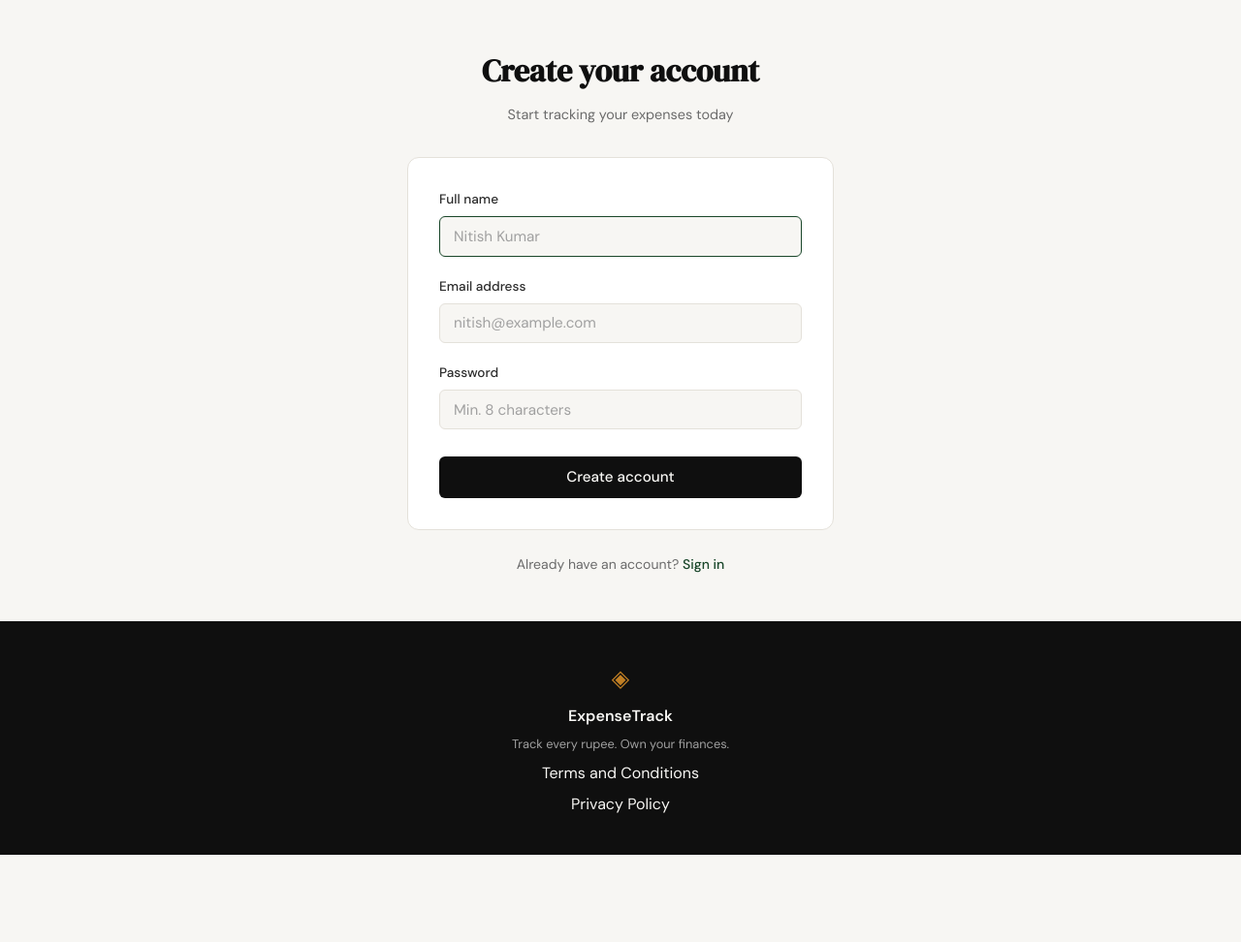
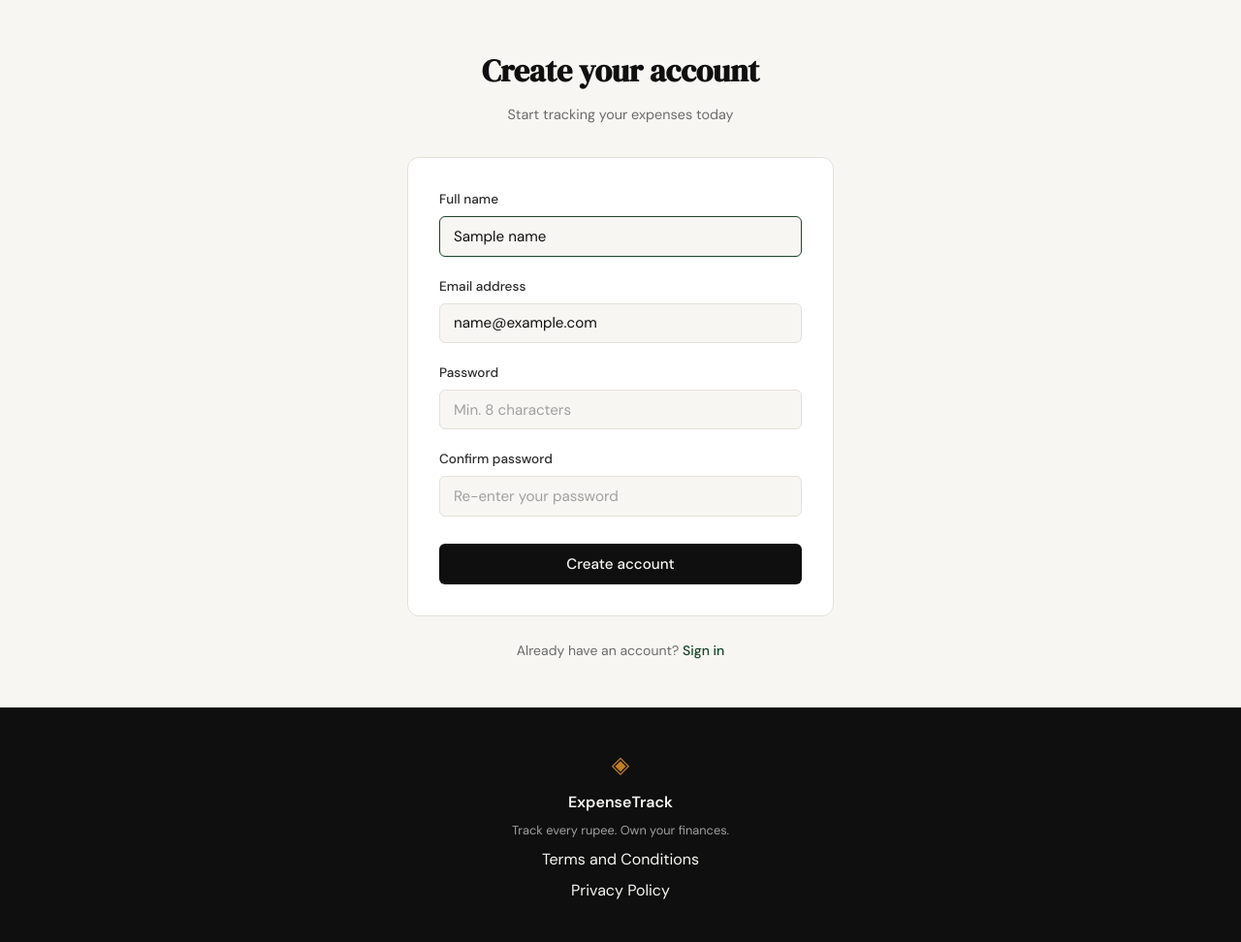
Before and after one commit to teppen-ai/ExpenseTrack, a FastAPI app: template templates/register.html in a window 1280 px wide. Shown: the part 61-1033 px from the top of the page at 97% size. Before the commit the page ends 943 px from the top, so only its background shows below. Run offline with FastAPI, Linux system fonts and the light colour scheme; the template is opened without the code that fills it: most values are stand-ins (such as "Sample title", 1, 10 or a date in 2020).

Commit message:
added registration feature

```diff
--- a/app.py
+++ b/app.py
@@ -1,11 +1,21 @@
+import sqlite3
 from contextlib import asynccontextmanager
+from urllib.parse import parse_qs
 
 from fastapi import FastAPI, Request
-from fastapi.responses import HTMLResponse, PlainTextResponse
+from fastapi.responses import HTMLResponse, PlainTextResponse, RedirectResponse
 from fastapi.staticfiles import StaticFiles
 from fastapi.templating import Jinja2Templates
 
-from database.db import get_db, init_db, seed_db  # noqa: F401
+from database.db import (  # noqa: F401
+    create_user,
+    get_db,
+    get_user_by_email,
+    init_db,
+    seed_db,
+)
+
+MIN_PASSWORD_LENGTH = 8
 
 
 @asynccontextmanager
@@ -33,6 +43,55 @@ def landing(request: Request):
 @app.get("/register", response_class=HTMLResponse)
 def register(request: Request):
     return templates.TemplateResponse(request, "register.html")
+
+
+def _validate_registration(name, email, password, confirm_password):
+    """Return an error message for invalid registration input, else None."""
+    if not name:
+        return "Please enter your name."
+    local, _, domain = email.partition("@")
+    if (
+        email.count("@") != 1
+        or not local
+        or not domain
+        or any(ch.isspace() for ch in email)
+    ):
+        return "Please enter a valid email address."
+    if len(password) < MIN_PASSWORD_LENGTH:
+        return f"Password must be at least {MIN_PASSWORD_LENGTH} characters."
+    if password != confirm_password:
+        return "Passwords do not match."
+    return None
+
+
+@app.post("/register", response_class=HTMLResponse)
+async def register_post(request: Request):
+    # python-multipart is not installed, so parse the urlencoded body by hand.
+    raw = (await request.body()).decode("utf-8", errors="replace")
+    data = parse_qs(raw, keep_blank_values=True)
+    name = data.get("name", [""])[0].strip()
+    email = data.get("email", [""])[0].strip().lower()
+    password = data.get("password", [""])[0]
+    confirm_password = data.get("confirm_password", [""])[0]
+
+    error = _validate_registration(name, email, password, confirm_password)
+    if error is None:
+        if get_user_by_email(email):
+            error = "An account with that email already exists."
+        else:
+            try:
+                create_user(name, email, password)
+            except sqlite3.IntegrityError:
+                error = "An account with that email already exists."
+
+    if error:
+        return templates.TemplateResponse(
+            request,
+            "register.html",
+            {"error": error, "name": name, "email": email},
+            status_code=400,
+        )
+    return RedirectResponse(request.url_for("login").path, status_code=303)
 
 
 @app.get("/login", response_class=HTMLResponse)
--- a/database/db.py
+++ b/database/db.py
@@ -91,3 +91,26 @@ def seed_db():
                 for day, amount, category, description in samples
             ],
         )
+
+
+def get_user_by_email(email):
+    """Return the user row for an email (case-insensitive), or None."""
+    with closing(get_db()) as conn:
+        return conn.execute(
+            "SELECT * FROM users WHERE email = ?",
+            (email.strip().lower(),),
+        ).fetchone()
+
+
+def create_user(name, email, password):
+    """Insert a new user with a hashed password and return the new id.
+
+    Raises sqlite3.IntegrityError if the email is already registered.
+    """
+    password_hash = PasswordHash.recommended().hash(password)
+    with closing(get_db()) as conn, conn:
+        cursor = conn.execute(
+            "INSERT INTO users (name, email, password_hash) VALUES (?, ?, ?)",
+            (name.strip(), email.strip().lower(), password_hash),
+        )
+        return cursor.lastrowid
--- a/static/css/style.css
+++ b/static/css/style.css
@@ -16,6 +16,7 @@
     --accent-2-light: #fdf3e3;
     --danger: #c0392b;
     --danger-light: #fdecea;
+    --danger-border: #f5c6c2;
     --border: #e4e1da;
     --border-soft: #eeebe4;
 
@@ -470,7 +471,7 @@ a { color: inherit; text-decoration: none; }
 .auth-error {
     background: var(--danger-light);
     color: var(--danger);
-    border: 1px solid #f5c6c2;
+    border: 1px solid var(--danger-border);
     border-radius: var(--radius-sm);
     padding: 0.75rem 1rem;
     font-size: 0.875rem;
--- a/templates/register.html
+++ b/templates/register.html
@@ -17,24 +17,30 @@
             <div class="auth-error">{{ error }}</div>
             {% endif %}
 
-            <form method="POST" action="/register">
+            <form method="POST" action="{{ url_for('register') }}">
                 <div class="form-group">
                     <label for="name">Full name</label>
                     <input type="text" id="name" name="name"
                            class="form-input" placeholder="Nitish Kumar"
-                           required autofocus>
+                           value="{{ name or '' }}" required autofocus>
                 </div>
                 <div class="form-group">
                     <label for="email">Email address</label>
                     <input type="email" id="email" name="email"
                            class="form-input" placeholder="nitish@example.com"
-                           required>
+                           value="{{ email or '' }}" required>
                 </div>
                 <div class="form-group">
                     <label for="password">Password</label>
                     <input type="password" id="password" name="password"
                            class="form-input" placeholder="Min. 8 characters"
                            required>
+                </div>
+                <div class="form-group">
+                    <label for="confirm_password">Confirm password</label>
+                    <input type="password" id="confirm_password"
+                           name="confirm_password" class="form-input"
+                           placeholder="Re-enter your password" required>
                 </div>
                 <button type="submit" class="btn-submit">Create account</button>
             </form>
```
Also changed, not shown: tests/test_registration.py (added, +211 -0 lines), .claude/specs/01-database-setup.md (renamed from .claude/specs/database-setup.md), .claude/specs/02-registration.md (added), expense_tracker.db.
